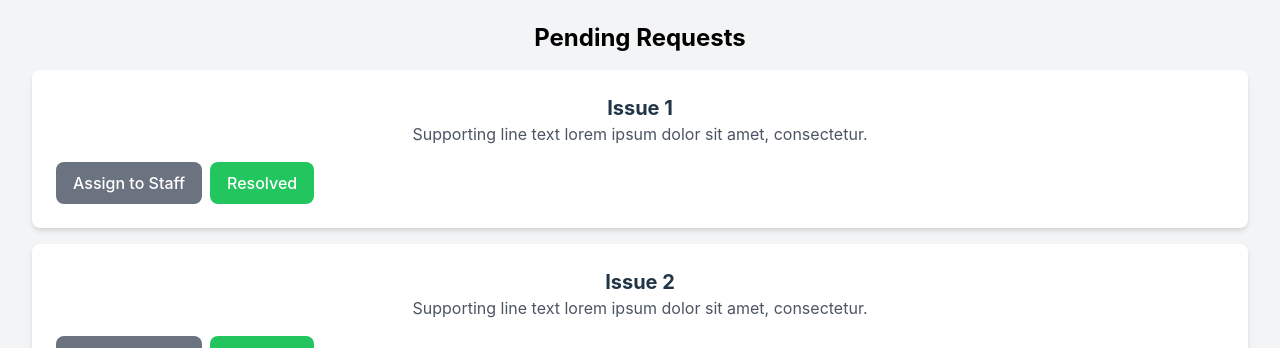
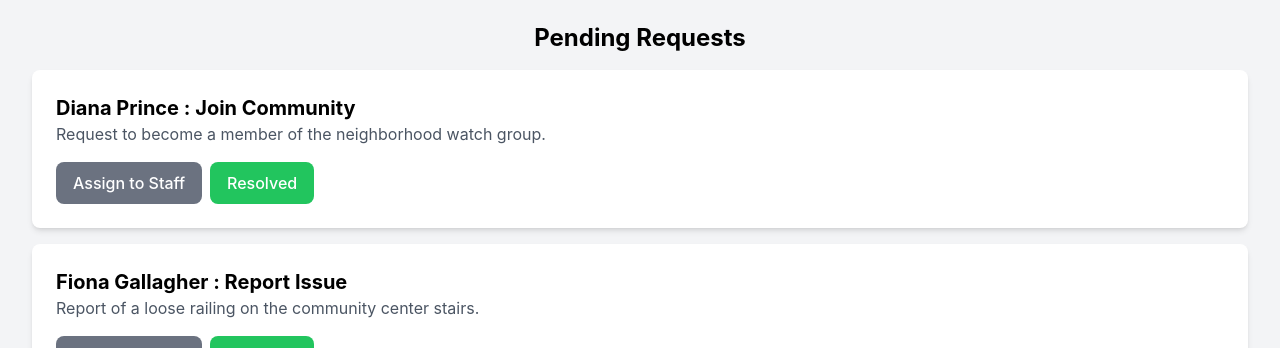
Before and after one commit to megane18/TCRP12, a React (Vite) app in the folder tcrp/: page /admin in a window 1280 px wide. Shown: the part 444-792 px from the top of the page. Built offline with nearby package versions, Linux system fonts and the light colour scheme; no server answers.

Commit message:
added dummy data for pending requests

```diff
--- /dev/null
+++ b/tcrp/src/assets/pendingrequest.js
@@ -0,0 +1,76 @@
+const pendingRequests = [
+  {
+    id: "report-issue-1",
+    name: "Charlie Brown",
+    email: "charlie.brown@example.com",
+    phone: "345-678-9012",
+    message: "Report of a broken park bench in the community park.",
+    requestType: "Report Issue",
+    completed: true,
+  },
+  {
+    id: "join-community-2",
+    name: "Diana Prince",
+    email: "diana.prince@example.com",
+    phone: "456-789-0123",
+    message: "Request to become a member of the neighborhood watch group.",
+    requestType: "Join Community",
+    completed: false,
+  },
+  {
+    id: "event-info-2",
+    name: "Ethan Hunt",
+    email: "ethan.hunt@example.com",
+    phone: "567-890-1234",
+    message: "Questions about the schedule for the upcoming art fair.",
+    requestType: "Event Information",
+    completed: true,
+  },
+  {
+    id: "report-issue-2",
+    name: "Fiona Gallagher",
+    email: "fiona.gallagher@example.com",
+    phone: "678-901-2345",
+    message: "Report of a loose railing on the community center stairs.",
+    requestType: "Report Issue",
+    completed: false,
+  },
+  {
+    id: "join-community-3",
+    name: "George Costanza",
+    email: "george.costanza@example.com",
+    phone: "789-012-3456",
+    message: "Request to join the community book club.",
+    requestType: "Join Community",
+    completed: true,
+  },
+  {
+    id: "event-info-3",
+    name: "Hannah Baker",
+    email: "hannah.baker@example.com",
+    phone: "890-123-4567",
+    message: "Inquiry about registration for the upcoming cooking class.",
+    requestType: "Event Information",
+    completed: false,
+  },
+  {
+    id: "report-issue-3",
+    name: "Ian Malcolm",
+    email: "ian.malcolm@example.com",
+    phone: "901-234-5678",
+    message: "Report of overgrown grass and litter in the local park.",
+    requestType: "Report Issue",
+    completed: false,
+  },
+  {
+    id: "join-community-4",
+    name: "Julia Roberts",
+    email: "julia.roberts@example.com",
+    phone: "012-345-6789",
+    message: "Request to join the community gardening club.",
+    requestType: "Join Community",
+    completed: false,
+  },
+];
+
+export default pendingRequests;
--- a/tcrp/src/components/AdminDashboard.jsx
+++ b/tcrp/src/components/AdminDashboard.jsx
@@ -3,6 +3,7 @@ import axios from "axios";
 import Popup from "reactjs-popup";
 import "reactjs-popup/dist/index.css";
 import { Link } from "react-router-dom";
+import pendingRequests from "../assets/pendingrequest";
 
 const AdminDashboard = () => {
   const [events, setEvents] = useState([]);
@@ -219,12 +220,17 @@ const AdminDashboard = () => {
       {/* Pending Requests Section */}
       <div>
         <h2 className="text-2xl font-bold text-black mb-4">Pending Requests</h2>
-        {[1, 2, 3].map((issue) => (
-          <div key={issue} className="bg-white p-6 shadow-md rounded-lg mb-4">
-            <h3 className="text-xl font-bold">Issue {issue}</h3>
-            <p className="text-gray-600 mb-4">
-              Supporting line text lorem ipsum dolor sit amet, consectetur.
-            </p>
+        {pendingRequests
+          .filter((issue) => !issue.completed)
+          .map((issue) => (
+            <div
+              key={issue.id}
+              className="bg-white p-6 shadow-md rounded-lg mb-4 text-start"
+            >
+              <h3 className="text-xl font-bold text-black">
+                {issue.name} : {issue.requestType}
+              </h3>
+              <p className="text-gray-600 mb-4">{issue.message}</p>
               <div className="flex space-x-2">
                 <button className="bg-gray-500 text-white px-4 py-2 rounded-lg">
                   Assign to Staff
```
Lines whose indentation alone changed are shown as unchanged.
